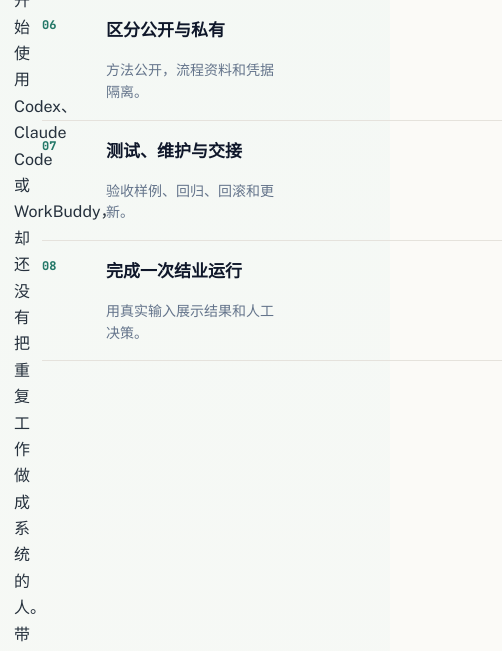
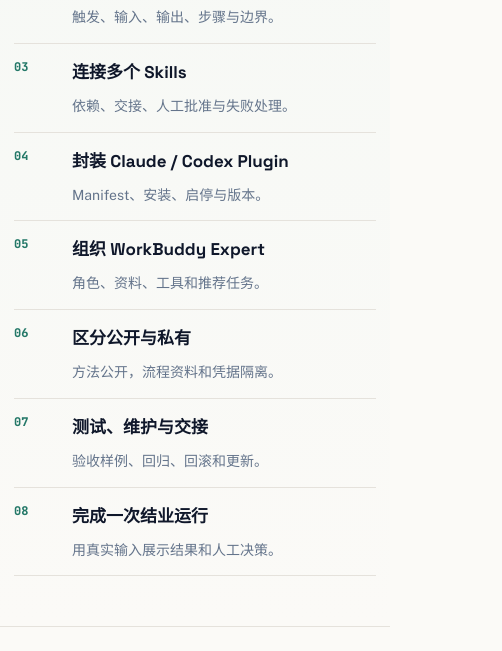
Before and after one commit to soia-team/soia-homepage, a website: page course/index.html in a window 390 px wide. Shown: the part 782-1433 px from the top of the page, 502 px wide, since content can reach past the window. Drawn offline with Linux system fonts and the light colour scheme.

Commit message:
fix mobile course and product hero layout

```diff
--- a/assets/styles.css
+++ b/assets/styles.css
@@ -1211,7 +1211,9 @@
   .section { padding: 54px 0; }
   .section--compact { padding-block: 42px; }
 
-  .page-hero-grid { grid-template-columns: 1fr; gap: 28px; }
+  .page-hero-grid,
+  body[data-page="products"] .page-hero-grid,
+  body[data-page="course"] .page-hero-grid { grid-template-columns: 1fr; gap: 28px; }
   .page-hero-rail { max-width: 620px; }
   .open-tabbar { min-height: 52px; }
   .open-tabbar a { padding-inline: 12px; font-size: 13px; }
@@ -1222,8 +1224,10 @@
   .product-catalog-grid .offer-card { min-height: 0; }
   .compare--products { grid-template-columns: 1fr; gap: 14px; }
   .compare--products .compare-arrow { min-height: 24px; transform: rotate(90deg); }
-  .course-outline article { grid-template-columns: 44px 1fr; gap: 10px 14px; }
-  .course-outline article p { grid-column: 2; }
+  .course-outline article,
+  body[data-page="course"] .course-outline article { grid-template-columns: 44px 1fr; gap: 10px 14px; padding: 14px 0; }
+  .course-outline article p,
+  body[data-page="course"] .course-outline article p { grid-column: 2; }
 
   .section-header {
     grid-template-columns: 1fr;
```
